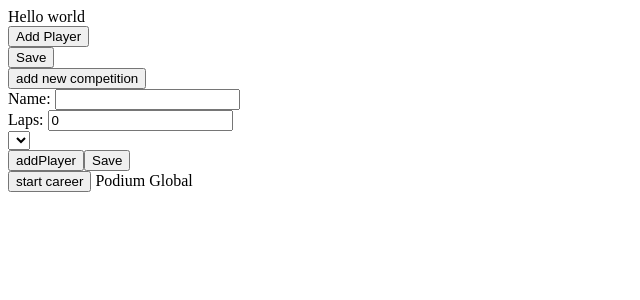
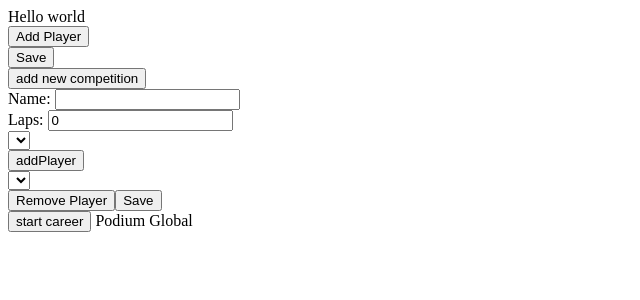
Before and after one commit to Larry-Larios01/larryio-front, a Vue app in the folder racer-front/: page / in a window 1280 px wide. Both pictures are taken after a click on the button "add new competition". Shown: the top 300 px of the page, without its empty margins (0-640 px from the left). Built offline with nearby package versions, Linux system fonts and the light colour scheme.

Commit message:
changig the logic of the selects

```diff
--- a/racer-front/src/components/CompetitionRegistration.vue
+++ b/racer-front/src/components/CompetitionRegistration.vue
@@ -35,6 +35,8 @@ export default defineComponent({
 
         const checkedNames = ref<Player>({ name: "" });
         const playersT = ref<Player[]>([]);
+        const playersO = ref<Player[]>(props.players);
+        const removeChecker = ref<Player>({ name: "" });
 
         function save() {
             competition.players = playersT.value
@@ -43,7 +45,14 @@ export default defineComponent({
         };
         function addPlayer(){
             playersT.value.push(checkedNames.value)
+            playersO.value = playersO.value.filter(item => item !== checkedNames.value);
             checkedNames.value = {name: ""}
+        }
+
+        function removePlayer(){
+            playersO.value.push(removeChecker.value)
+            playersT.value = playersT.value.filter(item => item !== removeChecker.value);
+            removeChecker.value = {name: ""}
 
         }
 
@@ -54,7 +63,10 @@ export default defineComponent({
             save,
             checkedNames,
             addPlayer,
-            playersT
+            playersT,
+            playersO,
+            removeChecker,
+            removePlayer
         }
     }
 })
@@ -77,7 +89,7 @@ export default defineComponent({
         </div>
         <div>
             <select v-model="checkedNames">
-            <option v-for="player in players" v-bind:value="player">
+            <option v-for="player in playersO" v-bind:value="player">
              {{ player.name}}
             </option>
             </select>
@@ -85,13 +97,14 @@ export default defineComponent({
         </div>
 
         <button type="button"  v-on:click="addPlayer">addPlayer</button>
-        <div v-for="player in playersT">
-        <ul>
-            <li>{{ player.name }}</li>
-
-        </ul>
-
+        <div>
+            <select v-model="removeChecker">
+            <option v-for="player in playersT" v-bind:value="player">
+             {{ player.name}}
+            </option>
+            </select>
         </div>
+        <button type="button"  v-on:click="removePlayer">Remove Player</button>
         <button type="submit">Save</button>
 
     </form>
```
